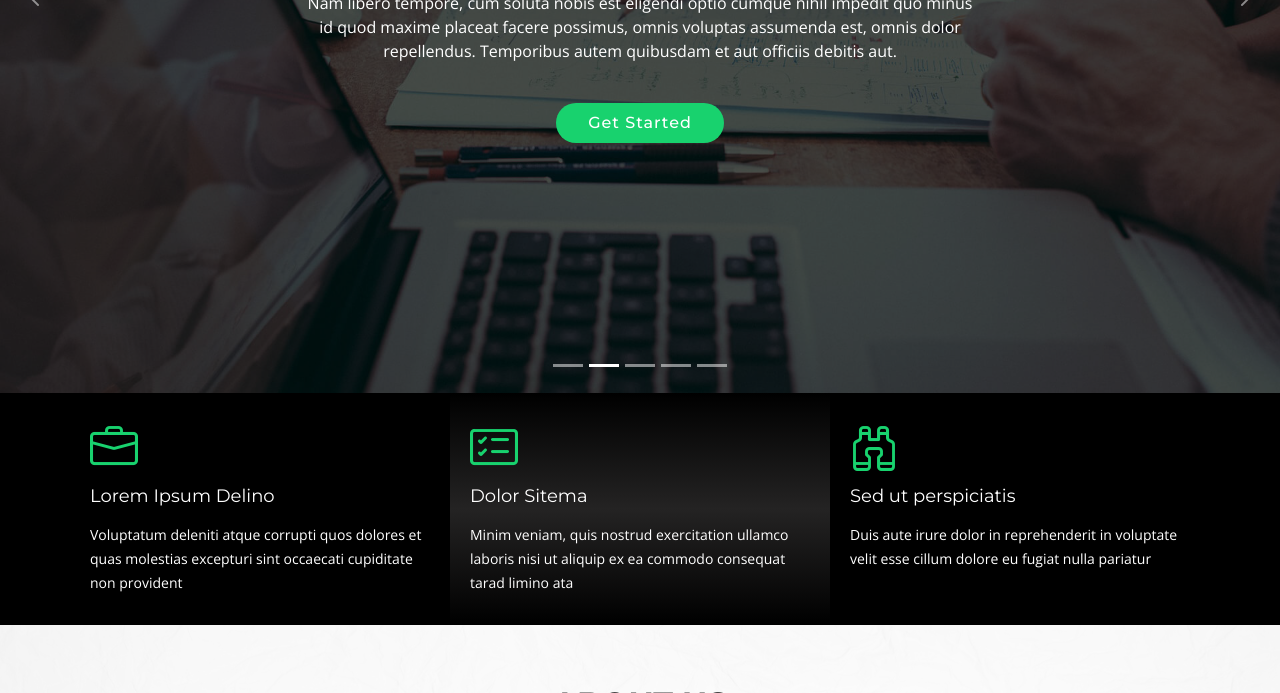
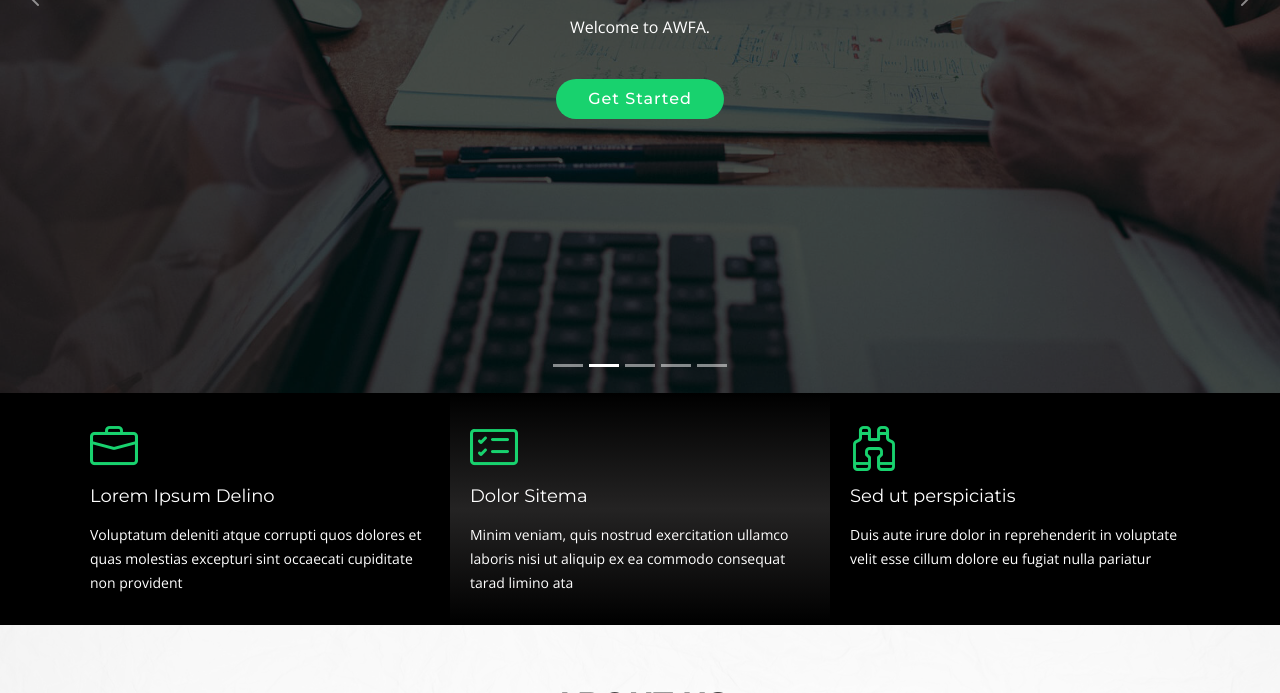
Before and after one commit to oaitsemogopodi/AWFA, a plain HTML site: page index.html in a window 1280 px wide. Shown: the part 407-1100 px from the top of the page. Drawn offline with nearby package versions, Linux system fonts and the light colour scheme.

Commit message:
first commit

```diff
--- a/index.html
+++ b/index.html
@@ -38,8 +38,7 @@
       <div class="row justify-content-center align-items-center">
         <div class="col-xl-11 d-flex align-items-center justify-content-between">
           <h1 class="logo"><a href="index.html">AWFA</a></h1>
-          <!-- Uncomment below if you prefer to use an image logo -->
-          <!-- <a href="index.html" class="logo"><img src="assets/img/logo.png" alt="" class="img-fluid"></a>-->
+
 
           <nav id="navbar" class="navbar">
             <ul>
@@ -68,7 +67,7 @@
           <div class="carousel-item active" style="background-image: url(assets/img/hero-carousel/1.jpg)">
             <div class="carousel-container">
               <div class="container"> <h2 class="animate__animated animate__fadeInDown">Welcome to <span style="color: rgb(44, 133, 9);">African womens farmers allies</span></h2>
-                <p class="animate__animated animate__fadeInUp">Lorem ipsum dolor sit amet, consectetur adipiscing elit, sed do eiusmod tempor incididunt ut labore et dolore magna aliqua. Ut enim ad minim veniam, quis nostrud exercitation ullamco laboris nisi ut aliquip ex ea commodo consequat.</p>
+                <p class="animate__animated animate__fadeInUp">Welcome to AWFA.</p>
                 <a href="#featured-services" class="btn-get-started scrollto animate__animated animate__fadeInUp">Get Started</a>
               </div>
             </div>
@@ -78,7 +77,7 @@
             <div class="carousel-container">
               <div class="container">
                 <h2 class="animate__animated animate__fadeInDown">Welcome to <span style="color: rgb(44, 133, 9);">African womens farmers allies</span></h2>
-                <p class="animate__animated animate__fadeInUp">Nam libero tempore, cum soluta nobis est eligendi optio cumque nihil impedit quo minus id quod maxime placeat facere possimus, omnis voluptas assumenda est, omnis dolor repellendus. Temporibus autem quibusdam et aut officiis debitis aut.</p>
+                <p class="animate__animated animate__fadeInUp">Welcome to AWFA.</p>
                 <a href="#featured-services" class="btn-get-started scrollto animate__animated animate__fadeInUp">Get Started</a>
               </div>
             </div>
@@ -88,7 +87,7 @@
             <div class="carousel-container">
               <div class="container">
                 <h2 class="animate__animated animate__fadeInDown">Welcome to <span style="color: rgb(44, 133, 9);">African womens farmers allies</span></h2>
-                <p class="animate__animated animate__fadeInUp">Beatae vitae dicta sunt explicabo. Nemo enim ipsam voluptatem quia voluptas sit aspernatur aut odit aut fugit, sed quia consequuntur magni dolores eos qui ratione voluptatem sequi nesciunt omnis iste natus error sit voluptatem accusantium.</p>
+                <p class="animate__animated animate__fadeInUp">Welcome to AWFA.</p>
                 <a href="#featured-services" class="btn-get-started scrollto animate__animated animate__fadeInUp">Get Started</a>
               </div>
             </div>
@@ -98,7 +97,7 @@
             <div class="carousel-container">
               <div class="container">
                 <h2 class="animate__animated animate__fadeInDown">Welcome to <span style="color: rgb(44, 133, 9);">African womens farmers allies</span></h2>
-                <p class="animate__animated animate__fadeInUp">Neque porro quisquam est, qui dolorem ipsum quia dolor sit amet, consectetur, adipisci velit, sed quia non numquam eius modi tempora incidunt ut labore et dolore magnam aliquam quaerat voluptatem. Ut enim ad minima veniam, quis nostrum.</p>
+                <p class="animate__animated animate__fadeInUp">Welcome to AWFA.</p>
                 <a href="#featured-services" class="btn-get-started scrollto animate__animated animate__fadeInUp">Get Started</a>
               </div>
             </div>
@@ -108,7 +107,7 @@
             <div class="carousel-container">
               <div class="container">
                 <h2 class="animate__animated animate__fadeInDown">Welcome to <span style="color: rgb(44, 133, 9);">African womens farmers allies</span></h2>
-                <p class="animate__animated animate__fadeInUp">Lorem ipsum dolor sit amet, consectetur adipiscing elit, sed do eiusmod tempor incididunt ut labore et dolore magna aliqua. Ut enim ad minim veniam, quis nostrud exercitation ullamco laboris nisi ut aliquip ex ea commodo consequat.</p>
+                <p class="animate__animated animate__fadeInUp">Welcome to AWFA.</p>
                 <a href="#featured-services" class="btn-get-started scrollto animate__animated animate__fadeInUp">Get Started</a>
               </div>
             </div>
```
Also changed, not shown: assets/img/broiler.png (added).
